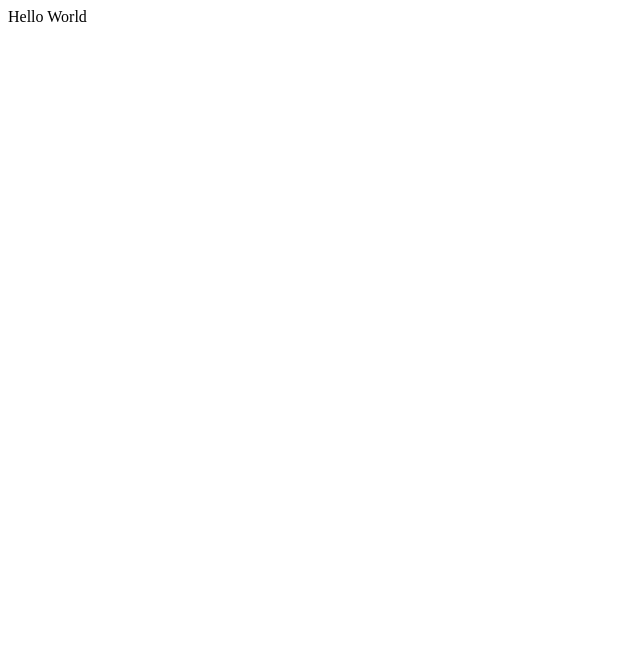
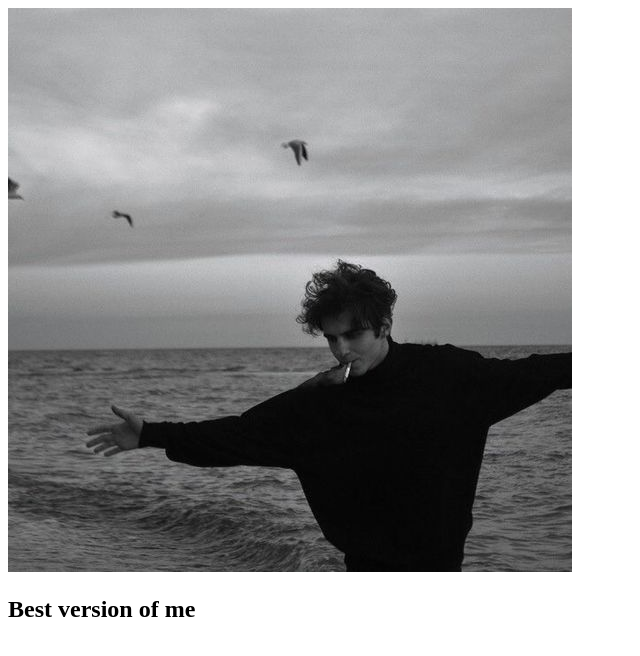
Before and after one commit to 2020Learner/my-repo-to-remote, a plain HTML site: page index.html in a window 1280 px wide. Shown: the whole page, without its empty margins (0-640 px from the left). Drawn offline with Linux system fonts and the light colour scheme.

Commit message:
Changed Hello world with img and h2 to display simple profile data. Image file added in the folder images and used as resource in the img element in index.html file

```diff
--- a/index.html
+++ b/index.html
@@ -1,11 +1,14 @@
 <!DOCTYPE html>
 <html>
 
-<head>
-</head>
+    <head>
+    </head>
 
-<body>
-    Hello World
-</body>
+    <body>
+        <div>
+            <img src="images/donow.jpg" alt="profile images" />
+            <h2> Best version of me </h2>
+        </div>
+    </body>
 
 </html>
```
Also changed, not shown: images/donow.jpg (added).
